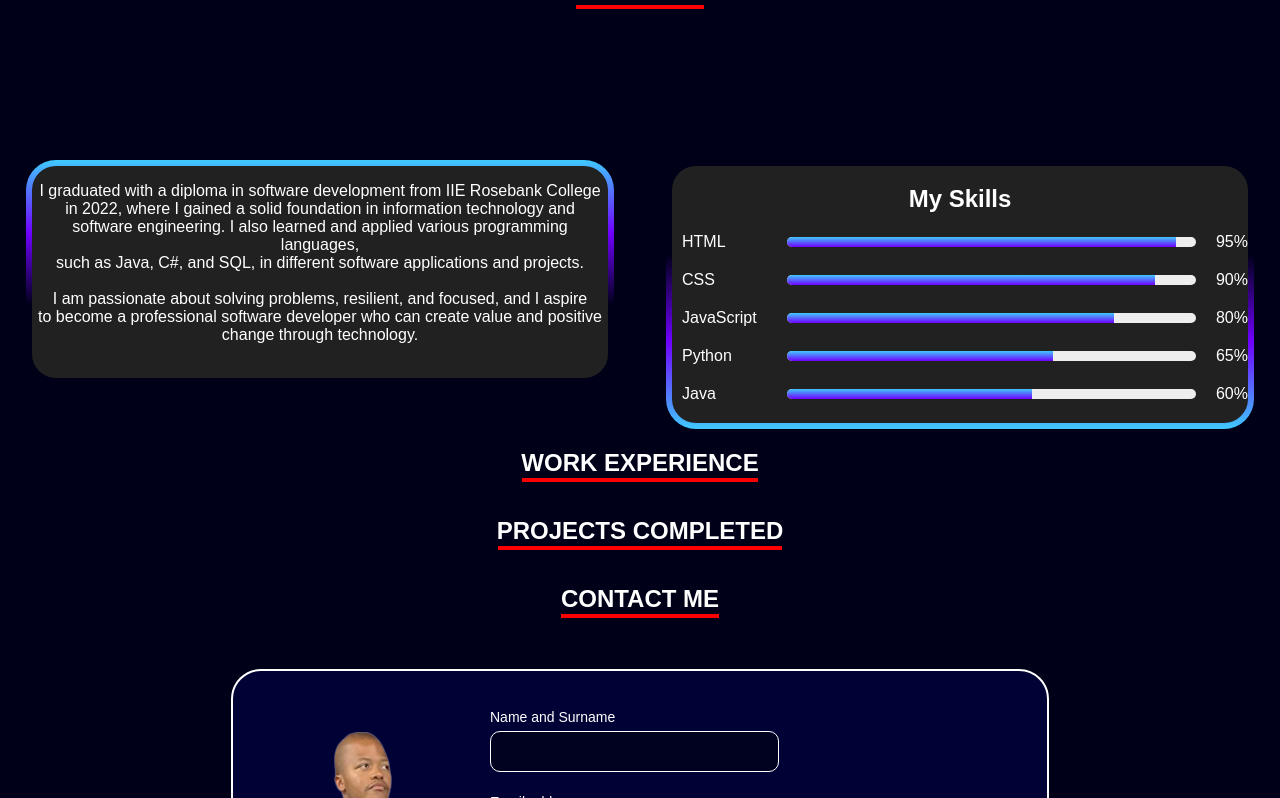
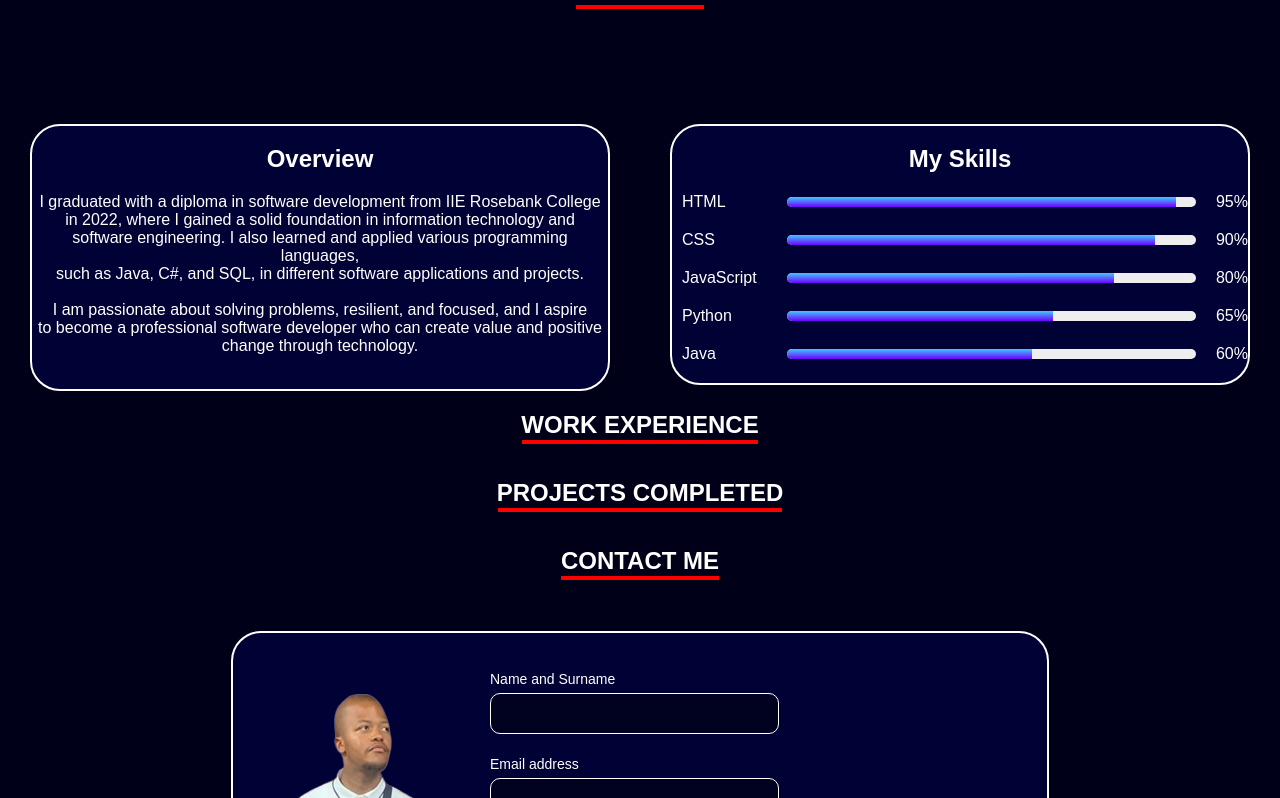
Before and after one commit to Lusa-mata/react-portfolio, a React (Create React App) app: page / in a window 1280 px wide. Shown: the part 842-1640 px from the top of the page. Built offline with nearby package versions, Linux system fonts and the light colour scheme.

Commit message:
recent changes to About Me

```diff
--- a/src/App.css
+++ b/src/App.css
@@ -349,7 +349,6 @@ body {
   padding: 12px;
   color: rgba(243, 244, 246, 1);
   margin-left: 100px;
-  text-align: center;
 }
 
 .input-group textarea {
@@ -440,9 +439,8 @@ body {
 width: 45%;
 height: auto;
 color: white;
-background: linear-gradient(#212121, #212121) padding-box,
-      linear-gradient(0deg, transparent 35%,rgb(111, 0, 255), #40c9ff) border-box;
-border: 6px solid transparent;
+background-color: #000235;
+border: 2px solid#fff;
 border-radius: 30px;
 margin: auto;
 margin-top: 50px;
@@ -454,9 +452,8 @@ margin-top: 50px;
 width: 45%;
 height: auto;
 color: white;
-background: linear-gradient(#212121, #212121) padding-box,
-      linear-gradient(180deg, transparent 35%,rgb(111, 0, 255),#40c9ff ) border-box;
-border: 6px solid transparent;
+background-color: #000235;
+border: 2px solid#fff;
 border-radius: 30px;
 margin: auto;
 margin-top: 50px;
--- a/src/App.js
+++ b/src/App.js
@@ -67,12 +67,12 @@ function App() {
         </section>
       </div>
 
-      <br />
-      <br />
+
 
       <div className="cards-container">
         {/* Overview card and picture of me */}
         <div className="card-Overview">
+        <h2 style={{ textAlign: "center" }}>Overview</h2>
           <p style={{ textAlign: "center" }}>
             I graduated with a diploma in software development from IIE Rosebank College <br/>
             in 2022, where I gained a solid foundation in information technology and <br/>
```
